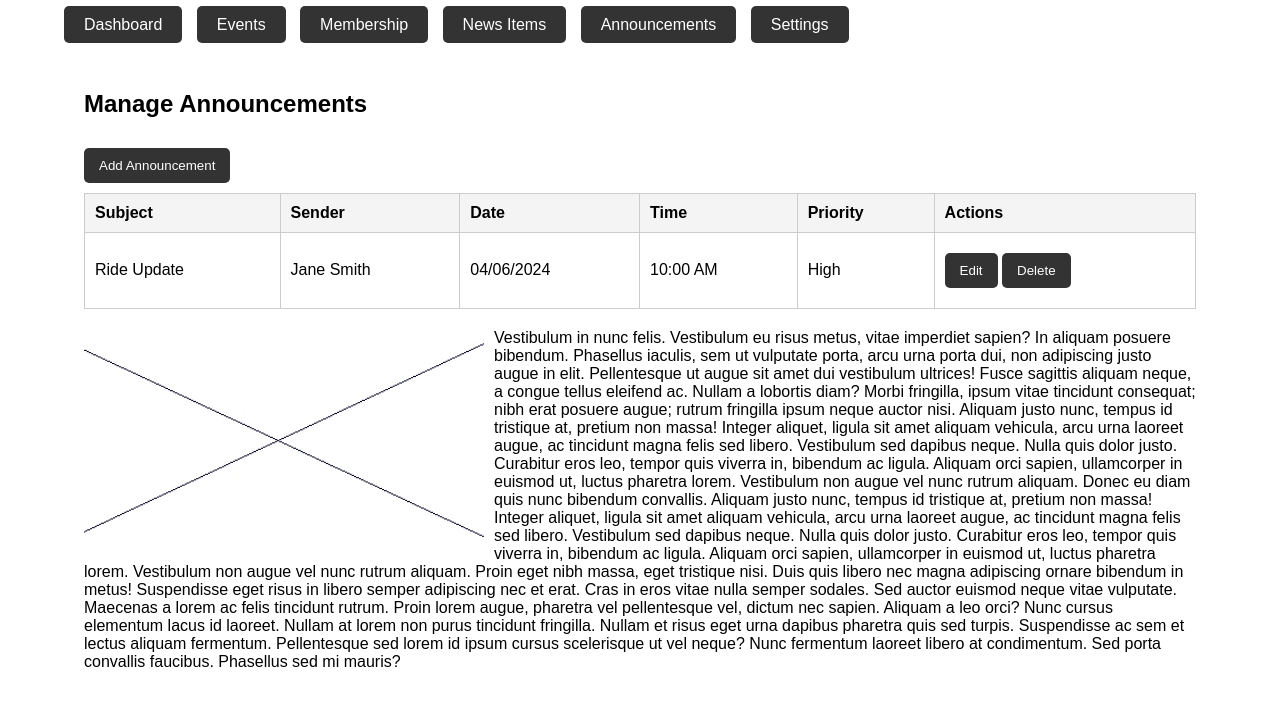
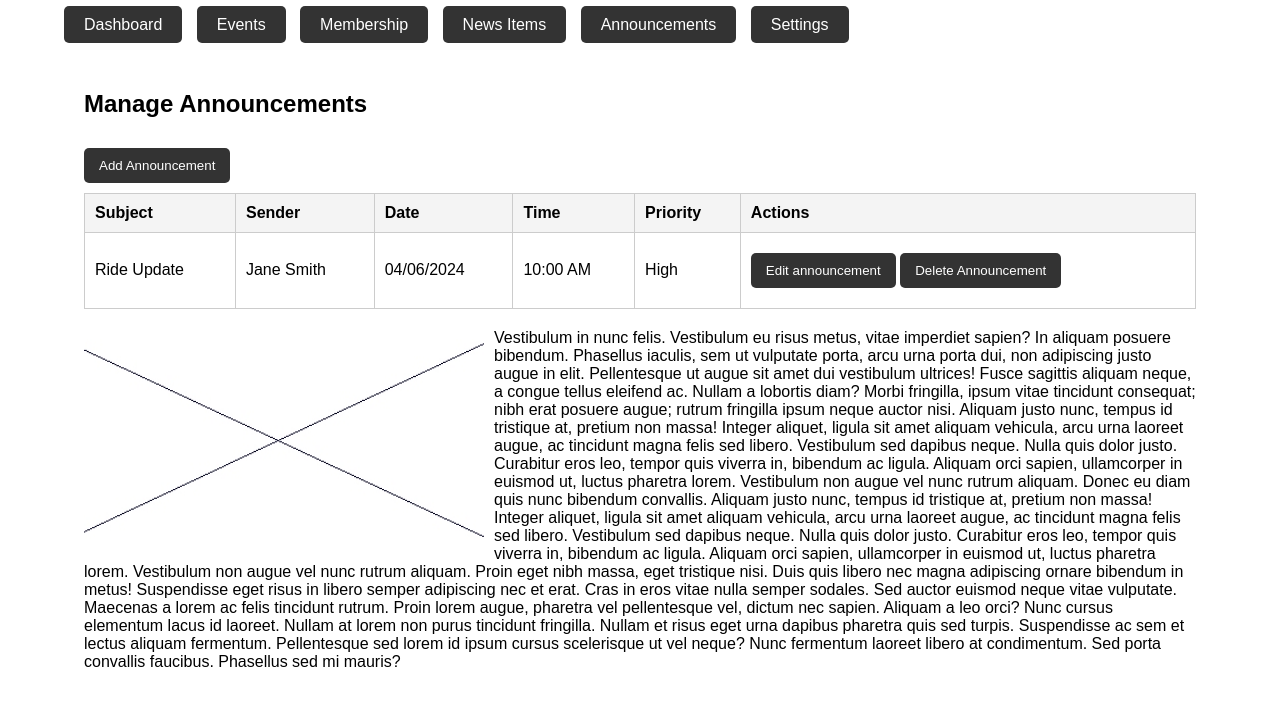
Before and after one commit to erickmurigi/Cycling, a plain HTML site: page announcements.html in a window 1280 px wide. Shown: the part 78-784 px from the top of the page. Drawn offline with Linux system fonts and the light colour scheme.

Commit message:
The second half way commit

```diff
--- a/announcements.html
+++ b/announcements.html
@@ -49,8 +49,8 @@
                         <td>10:00 AM</td>
                         <td>High</td>
                         <td>
-                            <button>Edit</button>
-                            <button>Delete</button>
+                            <button>Edit announcement</button>
+                            <button>Delete Announcement</button>
                         </td>
                     </tr>
                 </tbody>
```
